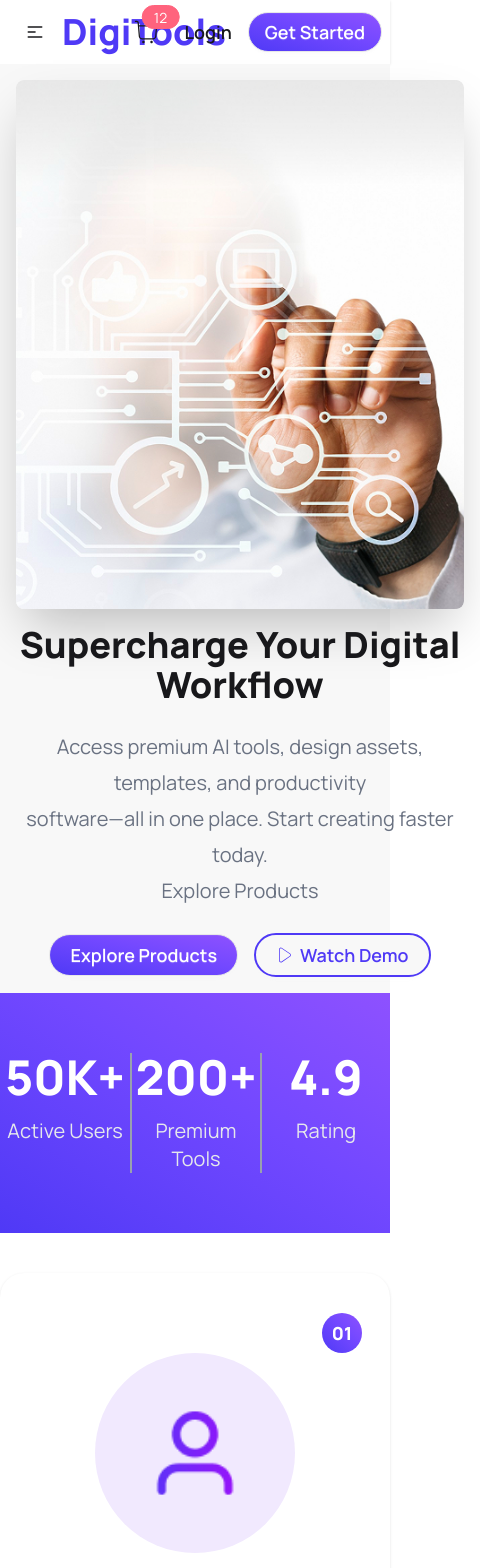
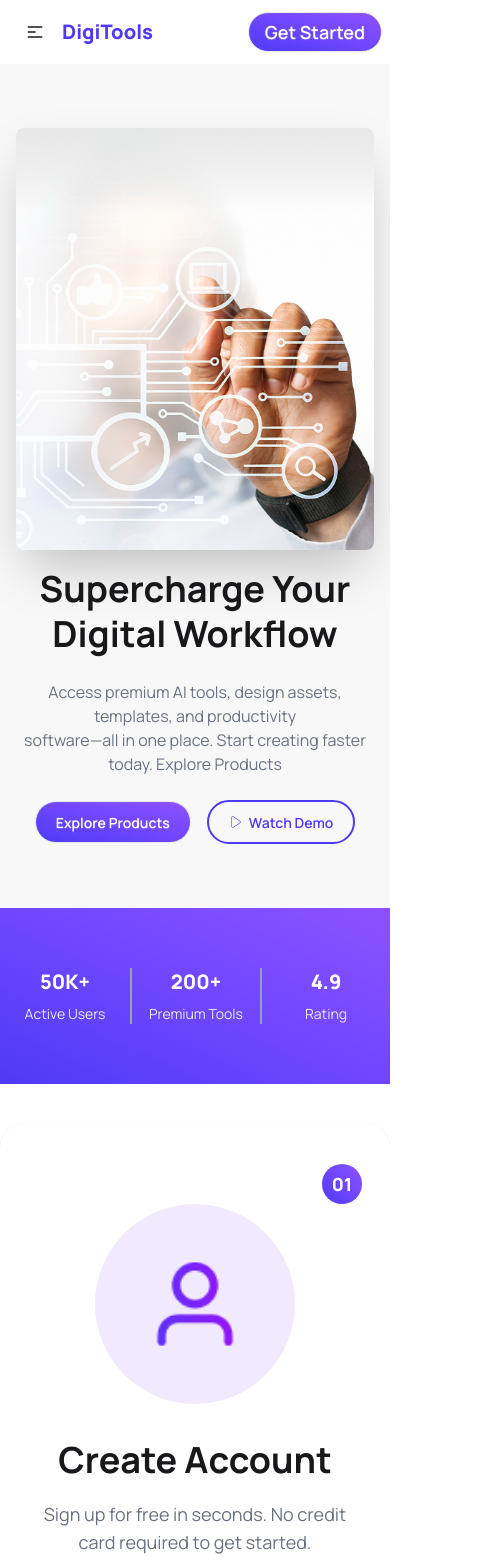
Before and after one commit to sabikuntazina/DigiTools-Platform, a React (Vite) app: page / in a window 390 px wide. Shown: the top 1568 px of the page, 480 px wide, since content can reach past the window. Built offline with nearby package versions, Linux system fonts and the light colour scheme.

Commit message:
Fixed some responsive design

```diff
--- a/src/Components/HeroSection/HeroSection.jsx
+++ b/src/Components/HeroSection/HeroSection.jsx
@@ -4,25 +4,28 @@ import { CiPlay1 } from "react-icons/ci";
 const HeroSection = () => {
   return (
      <div className="hero bg-base-200 min-h-screen">
+
   <div className="hero-content flex-col lg:flex-row-reverse">
-        <img src="/banner.png" className="max-w-md rounded-lg shadow-2xl" />
-        <div>
+    <img
+      src="/banner.png"
+      className="max-w-sm w-full rounded-lg shadow-2xl"
+    />
+    <div className='text-center md:text-left md:mr-20'>
          <button className='hidden md:inline-block rounded-full py-3 px-5 bg-[#E1E7FF] text-[#9829f8] text-lg font-semibold mt-7'> <a className="circle-icon"></a> New: AI-Powered Tools Available</button>
-          <h1 className="text-4xl text-center md:text-left md:text-7xl font-extrabold md:leading-24">
-            Supercharge Your Digital Workflow
-          </h1>
-          <p className="py-6 text-center md:text-left text-xl text-gray-500 leading-9">
+      <h1 className="text-4xl md:text-7xl font-bold md:font-extrabold leading-tight"> Supercharge Your <br />  Digital Workflow</h1>
+      <p className="py-6  md:text-lg text-gray-500 ">
          Access premium AI tools, design assets, templates, and productivity <br />
-            software—all in one place. Start creating faster today. <br /> Explore
+            software—all in one place. Start creating faster today. Explore
             Products
       </p>
        <div className="flex items-center justify-center md:justify-start">
-            <button className='btn rounded-full p-5 bg-linear-to-bl from-violet-500 to-[#4F39F6] text-lg font-semibold text-white'>Explore Products</button>
-          <button className='btn rounded-full p-5 ml-4 border-2 border-[#4F39F6] text-lg font-semibold text-[#4F39F6] '><CiPlay1></CiPlay1> Watch Demo</button>
+                  <button className='btn rounded-full p-5 bg-linear-to-bl from-violet-500 to-[#4F39F6] md:text-lg font-semibold text-white'>Explore Products</button>
+                <button className='btn rounded-full p-5 ml-4 border-2 border-[#4F39F6] md:text-lg font-semibold text-[#4F39F6] '><CiPlay1></CiPlay1> Watch Demo</button>
                 </div>
     </div>
   </div>
 </div>
+
   );
 };
 
--- a/src/Components/Navbar/Navbar.jsx
+++ b/src/Components/Navbar/Navbar.jsx
@@ -4,7 +4,7 @@ import { CiShoppingCart } from 'react-icons/ci';
 const Navbar = () => {
     return (
  <div className=" bg-base-100 shadow-sm ">
-    <div className='navbar max-w-7xl mx-auto'>
+    <div className='navbar lg:max-w-7xl lg:mx-auto'>
           <div className="navbar-start">
     <div className="dropdown">
       <div tabIndex={0} role="button" className="btn btn-ghost lg:hidden">
@@ -20,7 +20,7 @@ const Navbar = () => {
             <li className='text-lg flex items-center font-semibold'><a>FAQ</a></li>
       </ul>
     </div>
-    <h1 className="text-[#4F39F6] font-extrabold text-4xl">DigiTools</h1>
+    <h1 className="text-[#4F39F6] font-extrabold text-xl md:text-4xl ">DigiTools</h1>
   </div>
   <div className="navbar-center hidden lg:flex">
     <ul className="menu menu-horizontal px-1">
@@ -32,12 +32,12 @@ const Navbar = () => {
     </ul>
   </div>
   <div className="navbar-end space-x-4 ">
-    <div className="indicator mr-6">
+    <div className="indicator mr-6 hidden md:flex">
   <span className="indicator-item badge rounded-full badge-error text-white">12</span>
-   <CiShoppingCart size={30} className='text-2xl font-semibold'></CiShoppingCart>
+   <CiShoppingCart size={30} className=' text-2xl font-semibold'></CiShoppingCart>
 </div>
 
-    <button className='text-lg font-semibold'>Login</button>
+    <button className='hidden md:flex text-lg font-semibold'>Login</button>
     <button className='btn rounded-full bg-linear-to-bl from-violet-500 to-[#4F39F6] text-lg font-semibold text-white'>Get Started</button>
   </div>
     </div>
--- a/src/Components/PopularSection/PopularSection.jsx
+++ b/src/Components/PopularSection/PopularSection.jsx
@@ -3,19 +3,19 @@ import React from "react";
 const PopularSection = () => {
   return (
     <div className=" py-15  bg-linear-to-bl from-violet-500 to-[#4F39F6] text-white">
-      <div className="max-w-7xl mx-auto grid grid-cols-3">
-        <div className="space-y-4 text-center">
-          <p className="font-extrabold text-5xl">50K+</p>
-          <p className="text-gray-200 text-xl">Active Users</p>
+      <div className="max-w-2xl md:max-w-7xl mx-auto grid grid-cols-3 md:grid-cols-3">
+        <div className="space-y-2 md:space-y-4 text-center">
+          <p className="font-extrabold text-xl md:text-5xl">50K+</p>
+          <p className="text-gray-200 text-sm md:text-xl">Active Users</p>
         </div>
-        <div className="space-y-4 text-center border-l-2 border-gray-400">
-          <p className="font-extrabold text-5xl">200+</p>
-          <p className="text-gray-200 text-xl">Premium Tools</p>
+        <div className="space-y-2 md:space-y-4 text-center border-l-2 border-gray-400">
+          <p className="font-extrabold text-xl md:text-5xl">200+</p>
+          <p className="text-gray-200 text-sm md:text-xl">Premium Tools</p>
         </div>
 
-        <div className="space-y-4 text-center border-l-2 border-gray-400">
-          <p className="font-extrabold text-5xl">4.9</p>
-          <p className="text-gray-200 text-xl">Rating</p>
+        <div className="space-y-2 md:space-y-4 text-center border-l-2 border-gray-400">
+          <p className="font-extrabold text-xl md:text-5xl">4.9</p>
+          <p className="text-gray-200 text-sm md:text-xl">Rating</p>
         </div>
       </div>
     </div>
```
Lines whose indentation alone changed are shown as unchanged.
